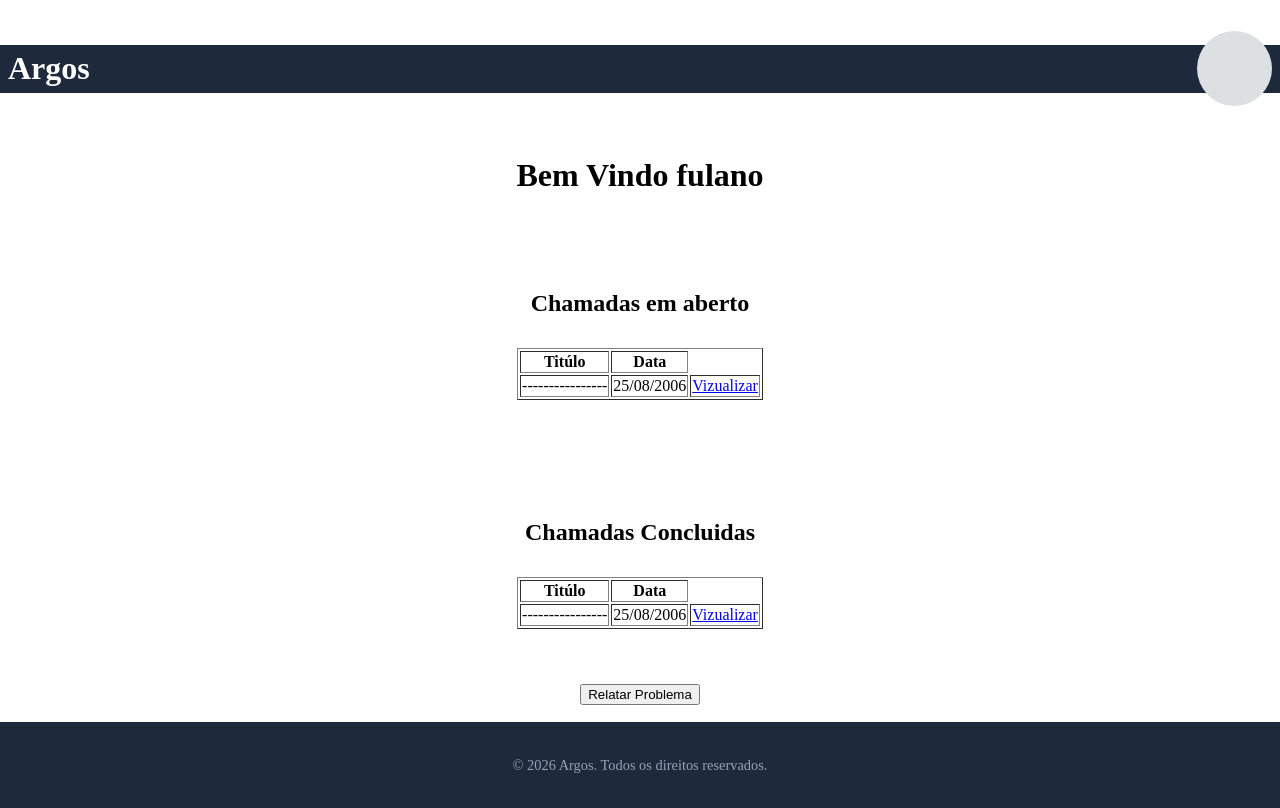
After one commit to IuryNi/Argos, a PHP site: page /principal.php in a window 1280 px wide; the page is wider, and only the part inside the window is pictured. The commit adds this page. Run offline with PHP 8.4, Linux system fonts and the light colour scheme.

Commit message:
base quase completa

```diff
--- a/-index.php
+++ /dev/null
@@ -1,5 +0,0 @@
-<?php
-    require_once("cabecalho-rodape.php");
-    echo cabecalho(1); // 0 para sem perfil e 1 com perfil
-    echo $footer;
-?>
--- a/cabecalho-rodape.php
+++ b/cabecalho-rodape.php
@@ -13,10 +13,12 @@
       $header .= "</header>";
       echo $header;
     }
-    $footer = "
-  <footer class='rodape'>
-      <p>&copy; 2026 Argos. Todos os direitos reservados.</p>
-  </footer>";
+    function rodape(){
+      echo "
+      <footer class='rodape'>
+          <p>&copy; 2026 Argos. Todos os direitos reservados.</p>
+      </footer>";
+    }
     ?>
 </body>
 </html>
--- /dev/null
+++ b/principal.php
@@ -0,0 +1,52 @@
+<?php
+    require_once("cabecalho-rodape.php")
+?>
+<!DOCTYPE html>
+<html lang="pt-br">
+<head>
+    <meta charset="UTF-8">
+    <meta name="viewport" content="width=device-width, initial-scale=1.0">
+    <title>Login Argos</title>
+    <style>
+        body {
+        display: grid;
+        place-items: center;
+        }
+    </style>
+</head>
+<body>
+    <?php cabecalho(1) ?>
+    <h1>Bem Vindo fulano</h1>
+
+    <p><h2>Chamadas em aberto</h2>
+    <table border="1">
+        <tr>
+            <th>Titúlo</th>
+            <th>Data</th>
+        </tr>
+        <tr>
+            <td>----------------</td>
+            <td>25/08/2006</td>
+            <td><a href="problema.php?modo=view">Vizualizar</a></td>
+        </tr>
+    </table>
+    </p>
+
+    <p><h2>Chamadas Concluidas</h2>
+    <table border="1">
+        <tr>
+            <th>Titúlo</th>
+            <th>Data</th>
+        </tr>
+        <tr>
+            <td>----------------</td>
+            <td>25/08/2006</td>
+            <td><a href="problema.php?modo=view">Vizualizar</a></td>
+        </tr>
+    </table></p>
+
+    <a href="problema.php"><button>Relatar Problema</button></a>
+
+    <?php rodape() ?>
+</body>
+</html>
--- a/styles/cabecalho-rodape-style.css
+++ b/styles/cabecalho-rodape-style.css
@@ -1,21 +1,7 @@
-* {
-      margin: 0;
-      padding: 0;
-      box-sizing: border-box;
-      font-family: Arial, sans-serif;
-    }
-
     html, body {
       height: 100%;
     }
 
-    body {
-      display: flex;
-      flex-direction: column;
-      min-height: 100vh;
-      background-color: #f8fafc;
-      color: #0f172a;
-    }
 
     /* ================= HEADER (TOPO) ================= */
     header {
--- /dev/null
+++ b/valida_login.php
@@ -0,0 +1,3 @@
+<?php
+    header('location: principal.php');
+?>
```
Also changed, not shown: cadastro.php (added, +32 -0 lines), login.php (added, +27 -0 lines), problema.php (added, +52 -0 lines).
